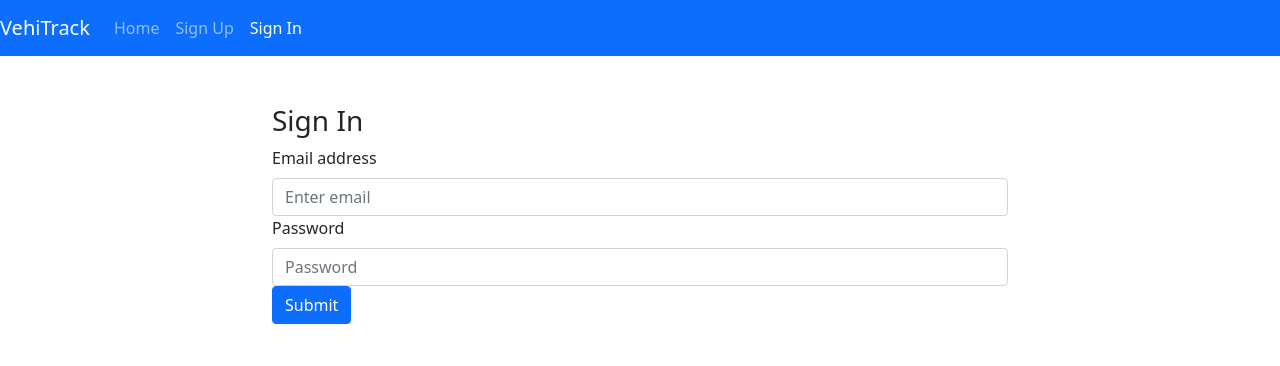
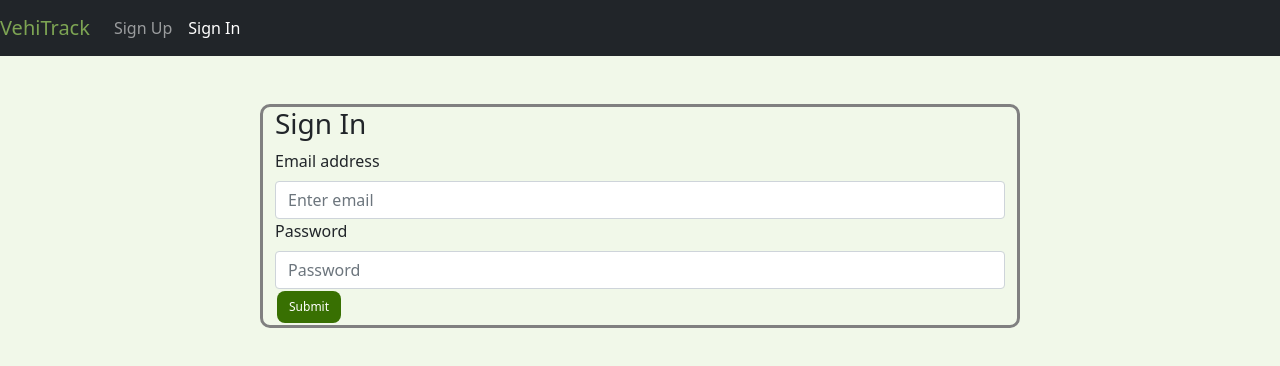
Before and after one commit to BrittGitHub/VehiTrack_Client, a React (Create React App) app: page /sign-in in a window 1280 px wide. Shown: the top 366 px of the page. Built offline with nearby package versions, Linux system fonts and the light colour scheme.

Commit message:
Removed console logs and comments Changed form placeholders Added redirect from create vehicle to show vehicles Added styling

```diff
--- a/src/App.js
+++ b/src/App.js
@@ -15,6 +15,7 @@ import ShowVehicle from './components/vehicle/ShowVehicle'
 import IndexVehicle from './components/vehicle/IndexVehicle'
 import UpdateVehicle from './components/vehicle/UpdateVehicle'
 import CreateMaintenance from './components/maintenance/CreateMaintenance'
+// import IndexMaintenances from './components/maintenance/IndexMaintenances'
 
 class App extends Component {
   constructor (props) {
@@ -126,13 +127,13 @@ class App extends Component {
               <CreateMaintenance msgAlert={this.msgAlert} user={user} />
             )}
           />
-          <AuthenticatedRoute
+          {/* <AuthenticatedRoute
             user={user}
             path='/vehicles/:id/maintenances/:maintenanceId'
             render={() => (
-              <CreateMaintenance msgAlert={this.msgAlert} user={user} />
+              <IndexMaintenances msgAlert={this.msgAlert} user={user} />
             )}
-          />
+          /> */}
         </main>
       </Fragment>
     )
--- a/src/api/maintenance.js
+++ b/src/api/maintenance.js
@@ -2,7 +2,6 @@ import apiUrl from '../apiConfig'
 import axios from 'axios'
 
 export const createMaintenance = (data, id, user) => {
-  console.log(data)
   return axios({
     method: 'POST',
     url: apiUrl + '/vehicles/' + id + '/maintenances/',
@@ -20,46 +19,12 @@ export const createMaintenance = (data, id, user) => {
   })
 }
 
-export const indexMaintenances = (id, user) => {
-  return axios({
-    method: 'GET',
-    url: apiUrl + '/vehicles/' + id + '/maintenances/',
-    headers: {
-      Authorization: `Token ${user.token}`
-    }
-  })
-}
-
-// export const showMaintenance = (id, user) => {
+// export const indexMaintenances = (id, user) => {
 //   return axios({
 //     method: 'GET',
-//     url: apiUrl + '/vehicles/' + id + '/maintenances/' + id,
+//     url: apiUrl + '/vehicles/' + id + '/maintenances/',
 //     headers: {
 //       Authorization: `Token ${user.token}`
 //     }
 //   })
 // }
-
-// export const updateMaintenance = (data, id, user, maintenanceId) => {
-//   return axios({
-//     url: apiUrl + '/vehicles/' + id + '/maintenances/' + maintenanceId,
-//     method: 'patch',
-//     data: { maintenance: data },
-//     headers: {
-//       Authorization: `Token ${user.token}`
-//     }
-//   })
-// }
-
-// export const deleteMaintenance = (data, id, maintenanceId, user) => {
-//   return axios({
-//     method: 'DELETE',
-//     url: apiUrl + '/vehicles/' + id + '/maintenances/' + maintenanceId,
-//     data: {
-//       maintenance: { vehicleId: data }
-//     },
-//     headers: {
-//       Authorization: `Token ${user.token}`
-//     }
-//   })
-// }
--- a/src/api/vehicle.js
+++ b/src/api/vehicle.js
@@ -49,7 +49,6 @@ export const deleteVehicle = (id, user) => {
 }
 
 export const updateVehicle = (data, id, user) => {
-  console.log(data)
   return axios({
     method: 'PATCH',
     url: apiUrl + '/vehicles/' + id + '/',
--- a/src/components/Header/Header.js
+++ b/src/components/Header/Header.js
@@ -7,8 +7,8 @@ const authenticatedOptions = (
   <Fragment>
     <NavLink to='/change-password' className='nav-link'>Change Password</NavLink>
     <NavLink to='/sign-out' className='nav-link'>Sign Out</NavLink>
+    <NavLink to='/vehicles' className='nav-link'>My Vehicles</NavLink>
     <NavLink to='/create-vehicle' className='nav-link'>Add Vehicle</NavLink>
-    <NavLink to='/vehicles' className='nav-link'>My Vehicles</NavLink>
   </Fragment>
 )
 
@@ -19,16 +19,16 @@ const unauthenticatedOptions = (
   </Fragment>
 )
 
-const alwaysOptions = (
-  <Fragment>
-    <NavLink exact to='/' className='nav-link'>Home</NavLink>
-  </Fragment>
-)
+// const alwaysOptions = (
+//   <Fragment>
+//     <NavLink exact to='/' className='nav-link'>Home</NavLink>
+//   </Fragment>
+// )
 
 const Header = ({ user }) => (
-  <Navbar bg='primary' variant='dark' expand='md'>
+  <Navbar bg='dark' variant='dark' expand='md'>
     <Navbar.Brand>
-      <Link to='/' style={{ color: '#FFF', textDecoration: 'none' }}>VehiTrack</Link>
+      <Link to='/' style={{ color: '#7da453', textDecoration: 'none' }}>VehiTrack</Link>
     </Navbar.Brand>
     <Navbar.Toggle aria-controls='basic-navbar-nav' />
     <Navbar.Collapse id='basic-navbar-nav'>
@@ -36,7 +36,7 @@ const Header = ({ user }) => (
         {user && (
           <span className='navbar-text mr-2'>Welcome, {user.email}</span>
         )}
-        {alwaysOptions}
+        {/* {alwaysOptions} */}
         {user ? authenticatedOptions : unauthenticatedOptions}
       </Nav>
     </Navbar.Collapse>
--- a/src/components/auth/SignIn.js
+++ b/src/components/auth/SignIn.js
@@ -52,7 +52,7 @@ render () {
 
   return (
     <div className='row'>
-      <div className='col-sm-10 col-md-8 mx-auto mt-5'>
+      <div className='col-sm-10 col-md-8 mx-auto mt-5 sign-in'>
         <h3>Sign In</h3>
         <Form onSubmit={this.onSignIn}>
           <Form.Group controlId='email'>
@@ -77,7 +77,7 @@ render () {
               onChange={this.handleChange}
             />
           </Form.Group>
-          <Button variant='primary' type='submit'>Submit</Button>
+          <Button variant='dark' type='submit'>Submit</Button>
         </Form>
       </div>
     </div>
--- a/src/components/auth/SignUp.js
+++ b/src/components/auth/SignUp.js
@@ -90,7 +90,7 @@ render () {
               onChange={this.handleChange}
             />
           </Form.Group>
-          <Button variant='primary' type='submit'>Submit</Button>
+          <Button variant='dark' type='submit'>Submit</Button>
         </Form>
       </div>
     </div>
--- a/src/components/maintenance/CreateMaintenance.js
+++ b/src/components/maintenance/CreateMaintenance.js
@@ -12,8 +12,8 @@ class CreateMaintenance extends Component {
       type: '',
       date: '',
       cost: '',
-      notes: ''
-      // vehicleId: props.match.params.id
+      notes: '',
+      vehicleId: props.match.params.id
     }
   }
 
@@ -26,7 +26,6 @@ class CreateMaintenance extends Component {
       event.preventDefault()
 
       const { user, msgAlert, history, match } = this.props
-      console.log(user)
 
       createMaintenance(this.state, match.params.id, user)
         .then(() => history.push('/vehicles/' + match.params.id))
@@ -48,6 +47,7 @@ class CreateMaintenance extends Component {
 
     render () {
       return (
+        <div className='create-maintenance-form'>
           <Form onSubmit={this.handleSubmit}>
             <Form.Group controlId='type'>
               <Form.Label>Maintenance Type</Form.Label>
@@ -55,7 +55,7 @@ class CreateMaintenance extends Component {
                 required
                 name='type'
                 value={this.state.type}
-              placeholder='Maintenance type'
+                placeholder='Oil Change, Inspection, Repair, etc.'
                 onChange={this.handleChange}
               />
             </Form.Group>
@@ -76,7 +76,7 @@ class CreateMaintenance extends Component {
                 required
                 name='cost'
                 value={this.state.cost}
-              placeholder='Add cost here'
+                placeholder='00.00'
                 onChange={this.handleChange}
               />
             </Form.Group>
@@ -86,12 +86,13 @@ class CreateMaintenance extends Component {
                 required
                 name='notes'
                 value={this.state.notes}
-              placeholder='Add notes here'
+                placeholder='Maintenance Notes'
                 onChange={this.handleChange}
               />
             </Form.Group>
             <Button type='submit'>Submit</Button>
           </Form>
+        </div>
       )
     }
 }
--- a/src/components/maintenance/IndexMaintenances.js
+++ b/src/components/maintenance/IndexMaintenances.js
@@ -11,7 +11,7 @@ class indexMaintenance extends Component {
       cost: '',
       date: '',
       notes: '',
-      vehicle: this.props.match.params.id,
+      vehicleId: props.match.params.id,
       maintenanceId: props.match.params.maintenanceId
     }
   }
@@ -43,7 +43,7 @@ class indexMaintenance extends Component {
   }
 
   render () {
-    const { maintenances } = this.state
+    const { maintenances, vehicle } = this.state
 
     if (maintenances === null) {
       return 'Loading...'
@@ -55,7 +55,7 @@ class indexMaintenance extends Component {
     } else {
       maintenanceJSX = maintenances.map((maintenance) => (
         <li key={maintenance.id}>
-          <Link to={`/maintenances/${maintenance.id}`}>{maintenance.type}</Link>
+          <Link to={`/vehicles/${vehicle.id}/maintenances/${maintenance.id}`}>{maintenance.type}</Link>
         </li>
       ))
     }
--- a/src/components/vehicle/CreateVehicle.js
+++ b/src/components/vehicle/CreateVehicle.js
@@ -2,6 +2,7 @@ import React, { Component } from 'react'
 import Form from 'react-bootstrap/Form'
 import Button from 'react-bootstrap/Button'
 import { createVehicle } from '../../api/vehicle'
+import { withRouter } from 'react-router-dom'
 
 class CreateVehicle extends Component {
   constructor (props) {
@@ -21,9 +22,10 @@ class CreateVehicle extends Component {
     handleSubmit = event => {
       event.preventDefault()
 
-      const { user, msgAlert } = this.props
+      const { user, msgAlert, history } = this.props
 
       createVehicle(this.state, user)
+        .then(() => history.push('/vehicles/'))
         .then(() => {
           msgAlert({
             heading: 'Vehicle Created!',
@@ -42,7 +44,10 @@ class CreateVehicle extends Component {
 
     render () {
       return (
-        <Form onSubmit={this.handleSubmit}>
+        <div className='add-vehicle-form'>
+          <Form
+            onSubmit={this.handleSubmit}
+          >
             <Form.Group controlId='vYear'>
               <Form.Label>Vehicle Year</Form.Label>
               <Form.Control
@@ -72,11 +77,12 @@ class CreateVehicle extends Component {
                 placeholder='Vehicle Model'
                 onChange={this.handleChange}
               />
-            <Button variant='primary' type='submit'>Submit</Button>
+              <Button variant='dark' type='submit'>Submit</Button>
             </Form.Group>
           </Form>
+        </div>
       )
     }
 }
 
-export default CreateVehicle
+export default withRouter(CreateVehicle)
--- a/src/components/vehicle/IndexVehicle.js
+++ b/src/components/vehicle/IndexVehicle.js
@@ -55,10 +55,10 @@ class indexVehicle extends Component {
       ))
     }
     return (
-      <>
+      <div className='index-vehicles'>
         <h3>My Vehicles:</h3>
         <ul>{vehicleJSX}</ul>
-      </>
+      </div>
     )
   }
 }
--- a/src/index.scss
+++ b/src/index.scss
@@ -1 +1,70 @@
 @import '~bootstrap/scss/bootstrap';
+
+.sign-in {
+    border: 3px solid black;
+    // margin: 20px auto;
+    border-radius: 10px;
+    border-color: grey;
+    // text-align: left;
+    // width: 70%;
+    // align-self: center;
+    // padding-left: 10px;
+    // padding: 0;
+}
+
+
+body{
+    background-color: #f1f8e9;
+}
+
+.btn {
+    background-color: #387002;
+    border: none;
+    border-radius: 8px;
+    color: white;
+    padding: 7px 12px;
+    text-align: center;
+    text-decoration: none;
+    font-size: 12px;
+    margin: 2px 2px;
+}
+
+.index-vehicles{
+    padding-top: 20px;
+}
+
+.show-vehicle {
+    border: 3px solid black;
+    margin: 30px auto;
+    border-radius: 10px;
+    border-color: grey;
+    text-align: left;
+    width: 90%;
+    align-self: center;
+    padding-left: 10px;
+    padding-top: 10px
+}
+
+.add-vehicle-form{
+    border: 3px solid black;
+    margin: 20px auto;
+    border-radius: 10px;
+    border-color: grey;
+    text-align: left;
+    width: 90%;
+    align-self: center;
+    padding-left: 8px;
+    padding-right: 8px;
+}
+
+.create-maintenance-form {
+    border: 3px solid black;
+    margin: 20px auto;
+    border-radius: 10px;
+    border-color: grey;
+    text-align: left;
+    width: 90%;
+    align-self: center;
+    padding-left: 8px;
+    padding-right: 8px;
+}
```
Also changed, not shown: src/components/vehicle/ShowVehicle.js (+12 -37 lines), src/Car_Warning_Lights-11.jpg (added), 1 other file (tests, documents, lock files or other folders). Lines whose indentation alone changed are shown as unchanged.
